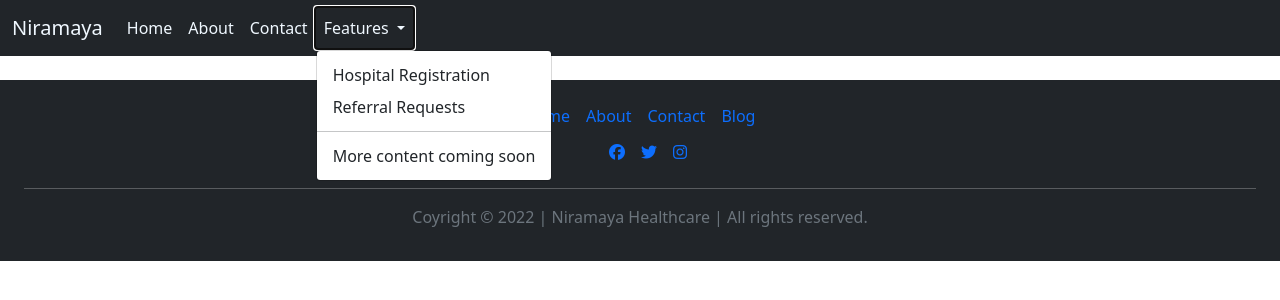
After one commit to Divyansh1315/CodeScript-Paradise, a Django app: template niramaya/templates/niramaya/about.html in a window 1280 px wide, after a click on "Features". The commit adds this page. Shown: the top 300 px of the page. Run offline with Django 4.2, Linux system fonts and the light colour scheme; the template is opened without the code that fills it, so the values that code supplies are empty; some libraries are stand-ins or nearby versions.

Commit message:
x.html updated

```diff
--- /dev/null
+++ b/niramaya/templates/niramaya/about.html
@@ -0,0 +1,149 @@
+<!DOCTYPE html>
+<html lang="en">
+  <head>
+    <!-- Required meta tags -->
+    <meta charset="utf-8" />
+    <meta name="viewport" content="width=device-width, initial-scale=1" />
+
+    <!-- Bootstrap CSS -->
+    <link
+      href="https://cdn.jsdelivr.net/npm/bootstrap@5.1.3/dist/css/bootstrap.min.css"
+      rel="stylesheet"
+      integrity="sha384-1BmE4kWBq78iYhFldvKuhfTAU6auU8tT94WrHftjDbrCEXSU1oBoqyl2QvZ6jIW3"
+      crossorigin="anonymous"
+    />
+    <script
+      src="https://kit.fontawesome.com/321e2dcd1b.js"
+      crossorigin="anonymous"
+    ></script>
+    <title>Niramaya Healthcare</title>
+  </head>
+  <body>
+    <nav class="navbar navbar-expand-lg navbar-light bg-dark">
+      <div class="container-fluid">
+        <a
+          class="navbar-brand"
+          style="color: aliceblue"
+          href="/niramaya/templates/niramaya/index.html"
+          >Niramaya</a
+        >
+        <button
+          class="navbar-toggler"
+          type="button"
+          data-bs-toggle="collapse"
+          data-bs-target="#navbarSupportedContent"
+          aria-controls="navbarSupportedContent"
+          aria-expanded="false"
+          aria-label="Toggle navigation"
+        >
+          <span class="navbar-toggler-icon"></span>
+        </button>
+        <div class="collapse navbar-collapse" id="navbarSupportedContent">
+          <ul class="navbar-nav me-auto mb-2 mb-lg-0">
+            <li class="nav-item">
+              <a
+                class="nav-link active"
+                aria-current="page"
+                style="color: aliceblue"
+                href="/niramaya/templates/niramaya/index.html"
+                >Home</a
+              >
+            </li>
+            <li class="nav-item">
+              <a
+                class="nav-link active"
+                style="color: aliceblue"
+                href="/niramaya/templates/about.html"
+                >About</a
+              >
+            </li>
+            <li class="nav-item">
+              <a
+                class="nav-link active"
+                style="color: aliceblue"
+                href="/contact.html"
+                >Contact</a
+              >
+            </li>
+            <li class="nav-item dropdown">
+              <a
+                class="nav-link active dropdown-toggle"
+                href="#"
+                id="navbarDropdown"
+                style="color: aliceblue"
+                role="button"
+                data-bs-toggle="dropdown"
+                aria-expanded="false"
+              >
+                Features
+              </a>
+              <ul class="dropdown-menu" aria-labelledby="navbarDropdown">
+                <li>
+                  <a
+                    class="dropdown-item"
+                    href="/niramaya/templates/niramaya/x.html"
+                    >Hospital Registration</a
+                  >
+                </li>
+                <li>
+                  <a
+                    class="dropdown-item"
+                    href="/niramaya/templates/niramaya/request.html"
+                    >Referral Requests</a
+                  >
+                </li>
+                <li><hr class="dropdown-divider" /></li>
+                <li>
+                  <a class="dropdown-item" href="error-404.html"
+                    >More content coming soon</a
+                  >
+                </li>
+              </ul>
+            </li>
+          </ul>
+        </div>
+      </div>
+    </nav>
+
+    <!-- --------Footer Section--------- -->
+
+    <footer class="py-3 my-4 bg-dark mb-0">
+      <ul class="nav justify-content-center pb-1 mb-0">
+        <li class="nav-item">
+          <a href="/index.html" class="nav-link px-2">Home</a>
+        </li>
+        <li class="nav-item">
+          <a href="/about.html" class="nav-link px-2">About</a>
+        </li>
+        <li class="nav-item">
+          <a href="contact.html" class="nav-link px-2">Contact</a>
+        </li>
+        <li class="nav-item">
+          <a href="blog.html" class="nav-link px-2">Blog</a>
+        </li>
+      </ul>
+      <ul class="nav justify-content-center pb-2 list-unstyled">
+        <li class="ms-3">
+          <a href="#"><i class="fab fa-facebook"></i></a>
+        </li>
+        <li class="ms-3">
+          <a href="#"><i class="fab fa-twitter"></i></a>
+        </li>
+        <li class="ms-3">
+          <a href="#"><i class="fab fa-instagram"></i></a>
+        </li>
+      </ul>
+      <hr class="mx-4 px-4" / style="color: white;">
+      <p class="text-center text-muted">
+        Coyright © 2022 | Niramaya Healthcare | All rights reserved.
+      </p>
+    </footer>
+
+    <!-- Option 1: Bootstrap Bundle with Popper -->
+    <script
+      src="https://cdn.jsdelivr.net/npm/bootstrap@5.1.3/dist/js/bootstrap.bundle.min.js"
+      integrity="sha384-ka7Sk0Gln4gmtz2MlQnikT1wXgYsOg+OMhuP+IlRH9sENBO0LRn5q+8nbTov4+1p"
+      crossorigin="anonymous"
+    ></script>
+  </body>
+</html>
```
Also changed, not shown: niramaya/templates/niramaya/index.html (+7 -5 lines), niramaya/templates/niramaya/request.html (+12 -6 lines), niramaya/templates/niramaya/x.html (+159 -6 lines).
